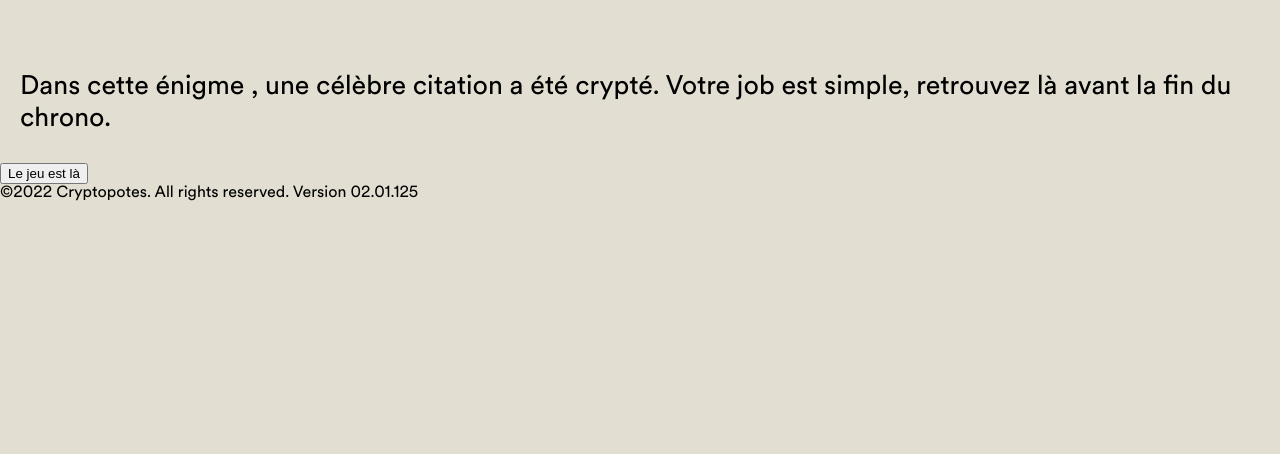
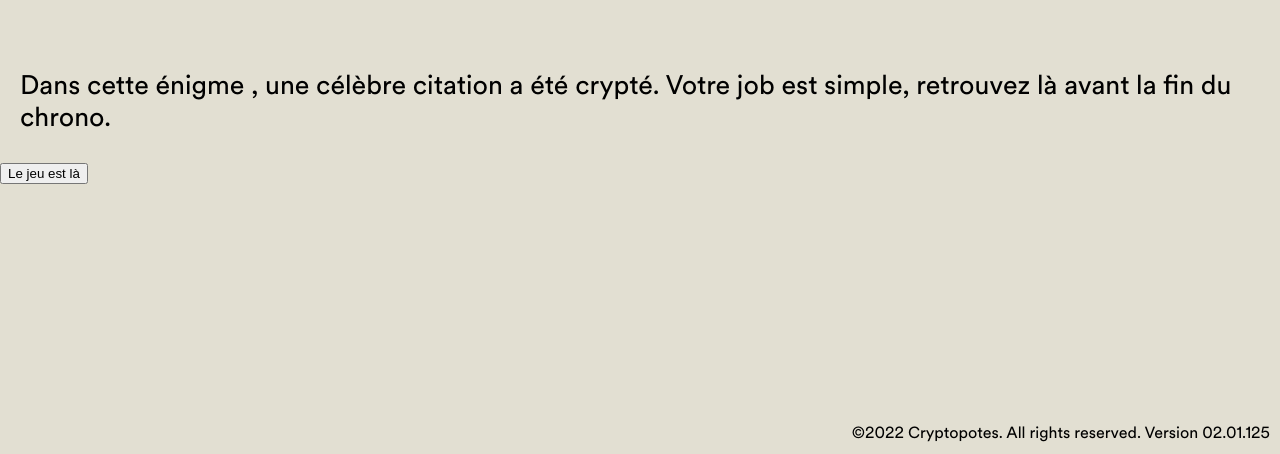
Before and after one commit to Mstrdav/spotiscreen, a plain HTML site: page CryptoHome.html in a window 1280 px wide. Shown: the part 346-800 px from the top of the page. Drawn offline with Linux system fonts and the light colour scheme.

Commit message:
j'ai enlevé les guillemets

```diff
--- a/CryptoHome.html
+++ b/CryptoHome.html
@@ -20,7 +20,7 @@
     <!--OOOO on ajoutera une image de notre jeu OOOO-->
 </body>
 <div>
-    <footer">
+    <footer>
     ©2022 Cryptopotes. All rights reserved. Version 02.01.125
     </footer>
 </div>
```
